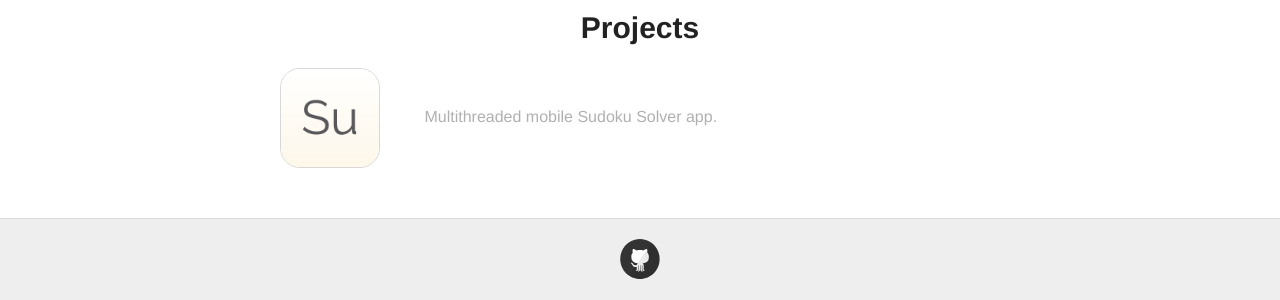
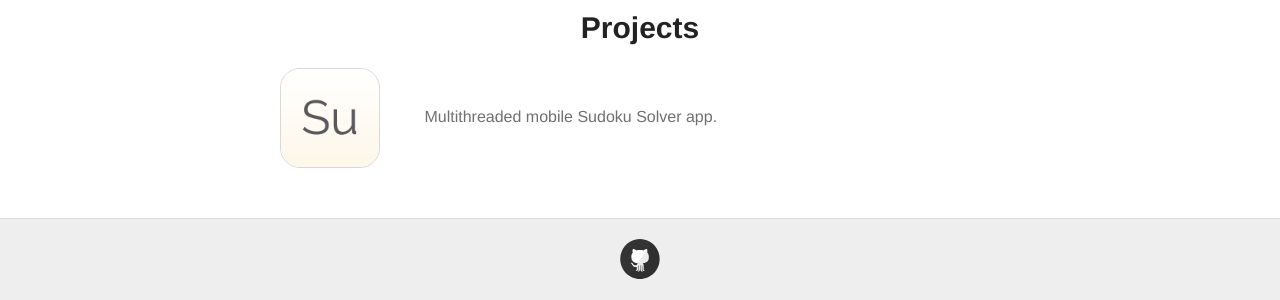
Before and after one commit to trentyou/trentyou.github.io, a Jekyll site: the page built from projects.md, in a window 1280 px wide. Shown: the part 262-562 px from the top of the page. Built offline with Jekyll 4.4.1, drawn with Linux system fonts in a browser that asks for light colours.

Commit message:
Updated projects.md

```diff
--- a/projects.md
+++ b/projects.md
@@ -14,6 +14,6 @@
       <a href="https://itunes.apple.com/us/app/pocket-sudoku-solver/id991259276?mt=8">
       <img src="http://trentyou.github.io/images/SudokuSolverIcon.png" style=" height:100px; width:100px; border-radius:20px; border-style:solid; border-width:1px; border-color:#D8D8D8; vertical-align:middle">
       </a>
-    <span style="color:#B0B0B0; padding-left: 40px">Multithreaded mobile Sudoku Solver app.</span>
+    <span style="color:#707070; padding-left: 40px">Multithreaded mobile Sudoku Solver app.</span>
   </li>
 </ul>
```
